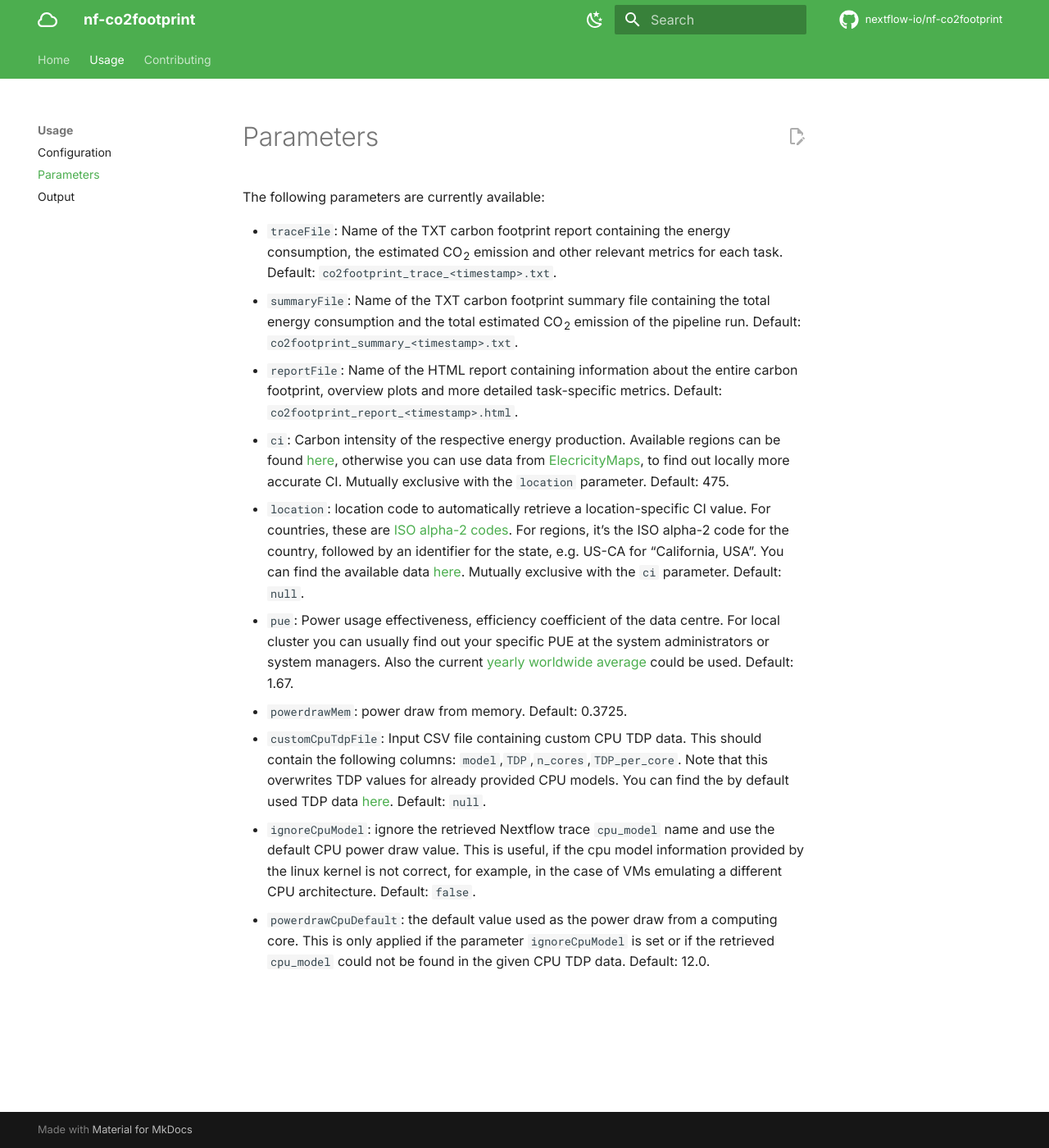
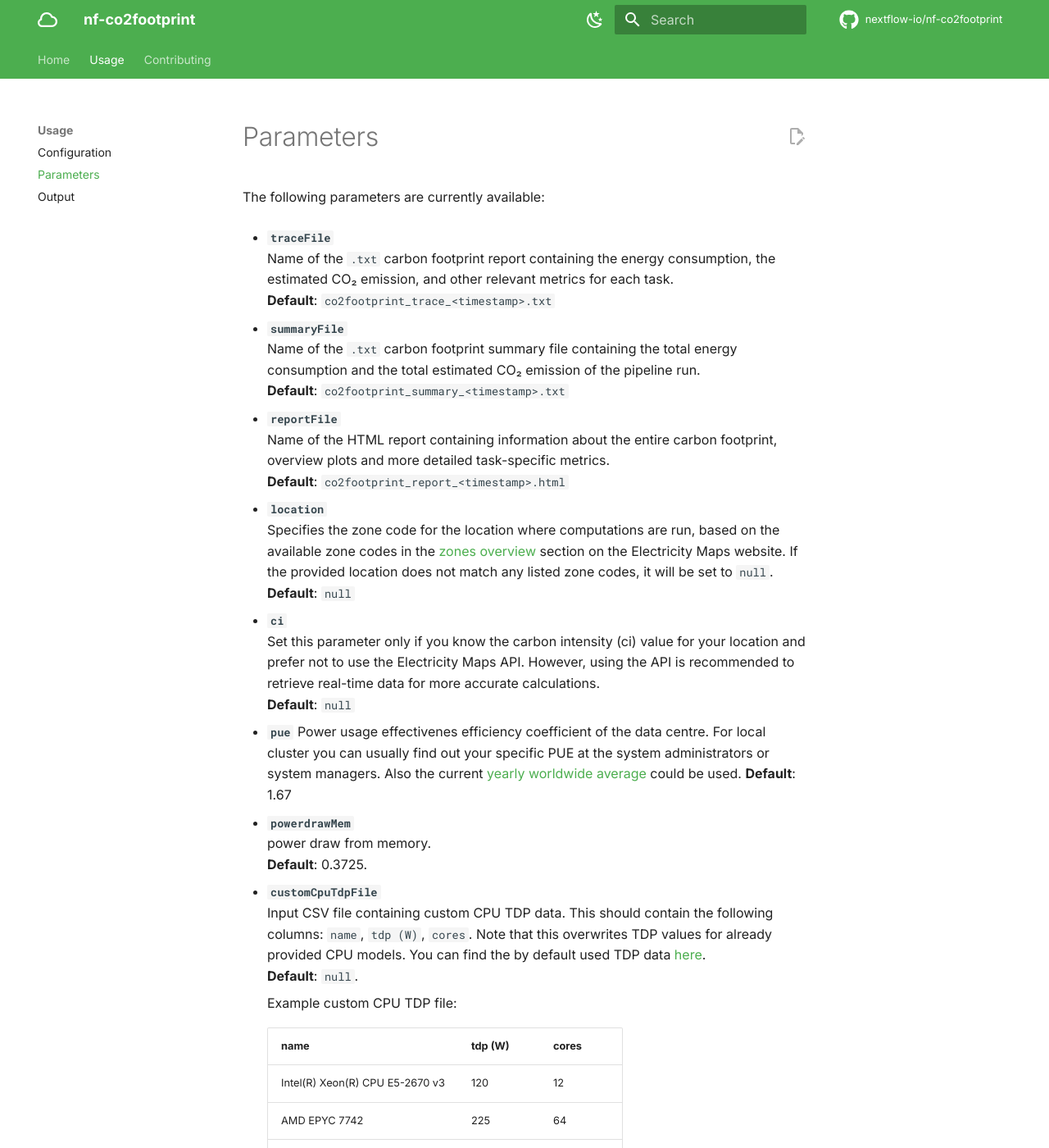
Before and after one commit to nextflow-io/nf-co2footprint, an MkDocs documentation site: the page built from docs/usage/parameters.md, in a window 1280 px wide and 1400 px high. Shown: the whole window at 82% size. Built offline with MkDocs 1.6.1 and Material for MkDocs 9.7.7, drawn with Linux system fonts in a browser that asks for light colours; comment, search, counter and statistics services are not loaded; some of the changed text lies outside the part shown.

Commit message:
Documentation: Updated all docs (including README), cleaned formatting, enhanced documentation with Electricity Maps usage explanation and license attribution
Signed-off-by: nadnein <nadjav.18@gmail.com>

```diff
--- a/docs/usage/parameters.md
+++ b/docs/usage/parameters.md
@@ -5,33 +5,51 @@ description: Customising parameters for the CO2e calculation.
 
 The following parameters are currently available:
 
-- `traceFile`: Name of the TXT carbon footprint report containing the energy consumption, the estimated CO<sub>2</sub> emission and other relevant metrics for each task.
-Default: `co2footprint_trace_<timestamp>.txt`.
-- `summaryFile`: Name of the TXT carbon footprint summary file containing the total energy consumption and the total estimated CO<sub>2</sub> emission of the pipeline run.
-Default: `co2footprint_summary_<timestamp>.txt`.
-- `reportFile`: Name of the HTML report containing information about the entire carbon footprint, overview plots and more detailed task-specific metrics.
-Default: `co2footprint_report_<timestamp>.html`.
-- `ci`: Carbon intensity of the respective energy production. Available regions can be found [here](https://github.com/nextflow-io/nf-co2footprint/blob/1.0.0-beta/plugins/nf-co2footprint/src/resources/CI_aggregated.v2.2.csv), otherwise you can use data from [ElecricityMaps](https://app.electricitymaps.com/map/24h), to find out locally more accurate CI.
-Mutually exclusive with the `location` parameter.
-Default: 475.
-- `location`: location code to automatically retrieve a location-specific CI value.
-For countries, these are [ISO alpha-2 codes](https://en.wikipedia.org/wiki/ISO_3166-1_alpha-2).
-For regions, it’s the ISO alpha-2 code for the country, followed by an identifier for the state, e.g. US-CA for “California, USA”.
-You can find the available data [here](https://github.com/nextflow-io/nf-co2footprint/blob/1.0.0-beta/plugins/nf-co2footprint/src/resources/CI_aggregated.v2.2.csv).
-Mutually exclusive with the `ci` parameter.
-Default: `null`.
-- `pue`: Power usage effectiveness, efficiency coefficient of the data centre. For local cluster you can usually find out your specific PUE at the system administrators or system managers. Also the current [yearly worldwide average](https://www.statista.com/statistics/1229367/data-center-average-annual-pue-worldwide/) could be used.
-Default: 1.67.
-- `powerdrawMem`: power draw from memory.
-Default: 0.3725.
-- `customCpuTdpFile`: Input CSV file containing custom CPU TDP data.
-This should contain the following columns: `model`,`TDP`,`n_cores`,`TDP_per_core`.
-Note that this overwrites TDP values for already provided CPU models.
-You can find the by default used TDP data [here](https://github.com/nextflow-io/nf-co2footprint/blob/1.0.0-beta/plugins/nf-co2footprint/src/resources/TDP_cpu.v2.2.csv).
-Default: `null`.
-- `ignoreCpuModel`: ignore the retrieved Nextflow trace `cpu_model` name and use the default CPU power draw value.
-This is useful, if the cpu model information provided by the linux kernel is not correct, for example, in the case of VMs emulating a different CPU architecture.
-Default: `false`.
-- `powerdrawCpuDefault`: the default value used as the power draw from a computing core.
-This is only applied if the parameter `ignoreCpuModel` is set or if the retrieved `cpu_model` could not be found in the given CPU TDP data.
-Default: 12.0.
+- **`traceFile`**
+  Name of the `.txt` carbon footprint report containing the energy consumption, the estimated CO₂ emission, and other relevant metrics for each task.
+  **Default**: `co2footprint_trace_<timestamp>.txt`
+
+- **`summaryFile`**
+  Name of the `.txt` carbon footprint summary file containing the total energy consumption and the total estimated CO₂ emission of the pipeline run.
+  **Default**: `co2footprint_summary_<timestamp>.txt`
+
+- **`reportFile`**
+  Name of the HTML report containing information about the entire carbon footprint, overview plots and more detailed task-specific metrics.
+  **Default**: `co2footprint_report_<timestamp>.html`
+
+- **`location`**
+  Specifies the zone code for the location where computations are run, based on the available zone codes in the [zones overview](https://portal.electricitymaps.com/docs/getting-started#zonesoverview) section on the Electricity Maps website. If the provided location does not match any listed zone codes, it will be set to `null`.
+  **Default**:  `null`
+
+- **`ci`**
+  Set this parameter only if you know the carbon intensity (ci) value for your location and prefer not to use the Electricity Maps API. However, using the API is recommended to retrieve real-time data for more accurate calculations.
+  **Default**:  `null`
+
+- **`pue`**
+  Power usage effectivenes efficiency coefficient of the data centre. For local cluster you can usually find out your specific PUE at the system administrators or system managers. Also the current [yearly worldwide average](https://www.statista.com/statistics/1229367/data-center-average-annual-pue-worldwide/) could be used.
+  **Default**: 1.67
+
+- **`powerdrawMem`**
+  power draw from memory.
+  **Default**: 0.3725.
+
+- **`customCpuTdpFile`**
+  Input CSV file containing custom CPU TDP data. This should contain the following columns: `name`, `tdp (W)`, `cores`. Note that this overwrites TDP values for already provided CPU models. You can find the by default used TDP data [here](https://nextflow-io.github.io/nf-co2footprint/plugins/nf-co2footprint/src/resources/CPU_TDP.csv).
+  **Default**: `null`.
+
+    Example custom CPU TDP file:
+
+    | name                          | tdp (W) | cores |
+    |-------------------------------|---------|-------|
+    | Intel(R) Xeon(R) CPU E5-2670 v3 | 120     | 12    |
+    | AMD EPYC 7742                 | 225     | 64    |
+    | Intel(R) Core(TM) i7-9700K    | 95      | 8     |
+
+- **`ignoreCpuModel`**
+  Ignore the retrieved Nextflow trace `cpu_model` name and use the default CPU power draw value. This is useful, if the cpu model information provided by the linux kernel is not correct, for example, in the case of VMs emulating a different CPU architecture.
+  **Default**: `false`.
+
+- **`powerdrawCpuDefault`**
+  The default value used as the power draw from a computing core.
+  This is only applied if the parameter `ignoreCpuModel` is set or if the retrieved `cpu_model` could not be found in the given CPU TDP data.
+  **Default**: 12.0.
```
Also changed, not shown: README.md (+20 -9 lines), docs/co2footprint_calculation.md (+3 -4 lines), docs/usage/configuration.md (+2 -0 lines), docs/usage/output.md (+8 -3 lines), 1 other file.
